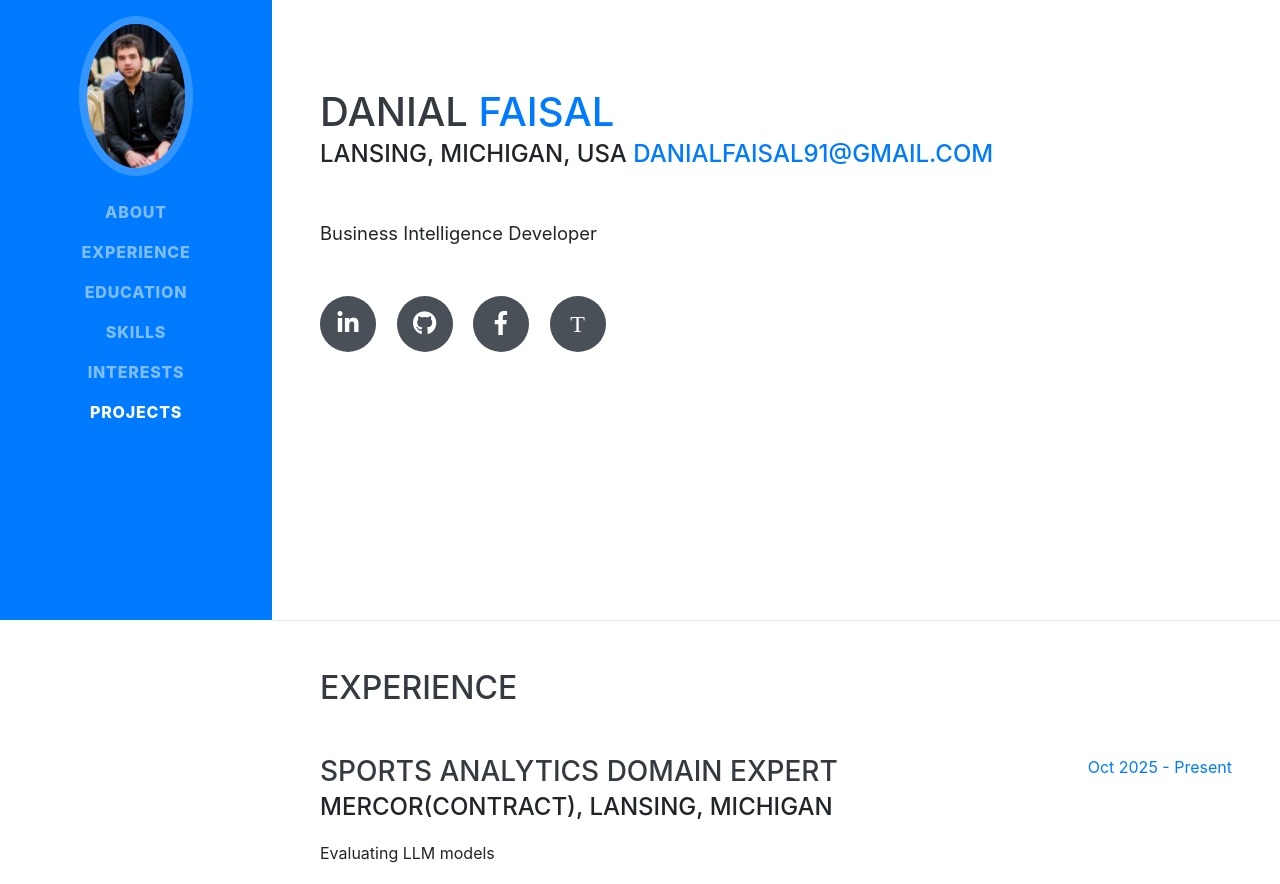
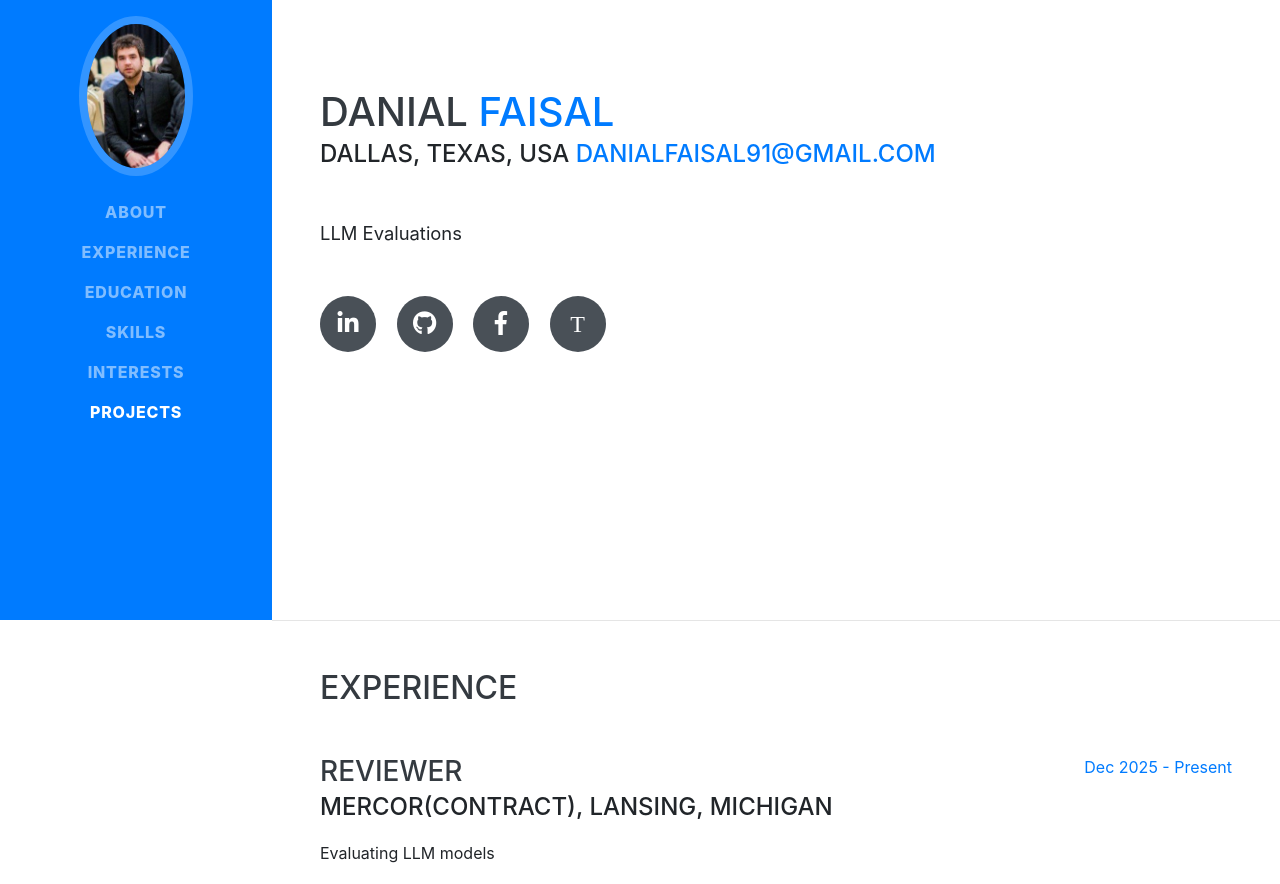
Before and after one commit to danialfaisal/Personal-Website, a website with bundled scripts: page index.html in a window 1280 px wide. Shown: the part 180-1064 px from the top of the page. Built offline with nearby package versions, Linux system fonts and the light colour scheme; a web font is replaced by a local one.

Commit message:
Updated location & Mercor job title

```diff
--- a/index.html
+++ b/index.html
@@ -78,10 +78,10 @@
       <h1 class="mb-0">Danial
         <span class="text-primary">Faisal</span>
       </h1>
-      <div class="subheading mb-5"> Lansing, Michigan, USA
+      <div class="subheading mb-5"> Dallas, Texas, USA
         <a href="mailto:danialfaisal91@gmail.com">danialfaisal91@gmail.com</a>
       </div>
-      <p class="lead mb-5">Business Intelligence Developer</p>
+      <p class="lead mb-5">LLM Evaluations</p>
       <div class="social-icons">
         <a href="https://www.linkedin.com/in/danial-faisal-268379b2/">
           <i class="fab fa-linkedin-in"></i>
@@ -107,12 +107,12 @@
 
       <div class="resume-item d-flex flex-column flex-md-row justify-content-between mb-5">
         <div class="resume-content">
-          <h3 class="mb-0">Sports Analytics Domain Expert</h3>
+          <h3 class="mb-0">Reviewer</h3>
           <div class="subheading mb-3">Mercor(Contract), Lansing, Michigan</div>
           <p>Evaluating LLM models</p>
         </div>
         <div class="resume-date text-md-right">
-          <span class="text-primary">Oct 2025 - Present</span>
+          <span class="text-primary">Dec 2025 - Present</span>
         </div>
       </div>
 
```
